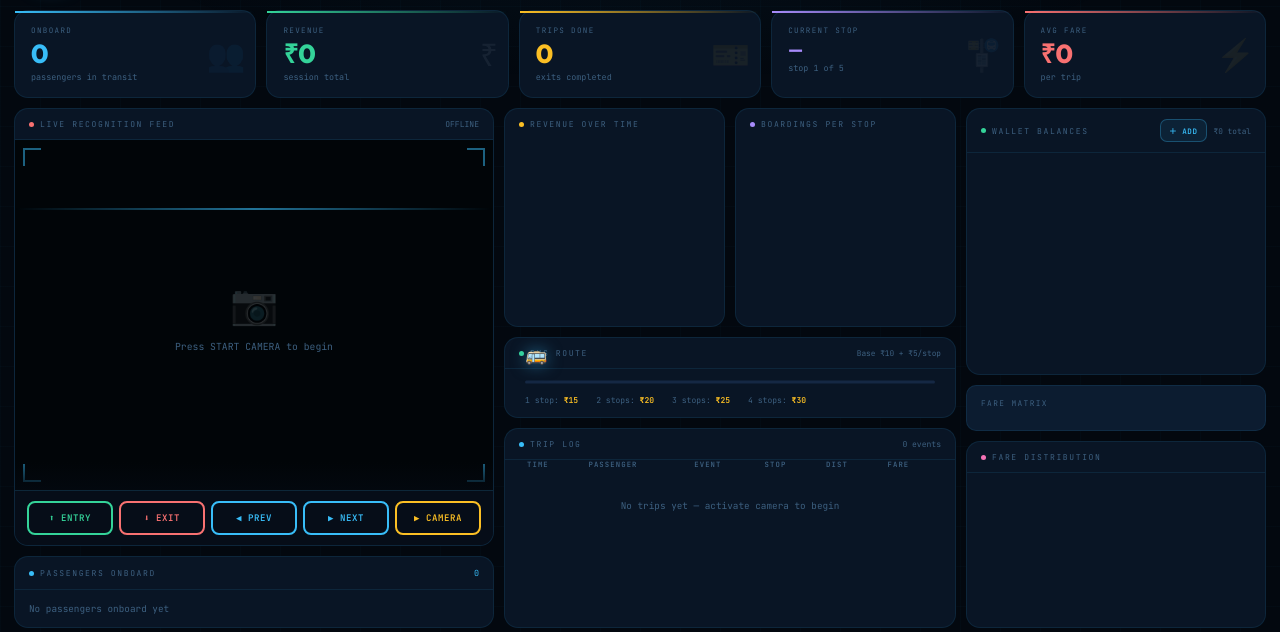
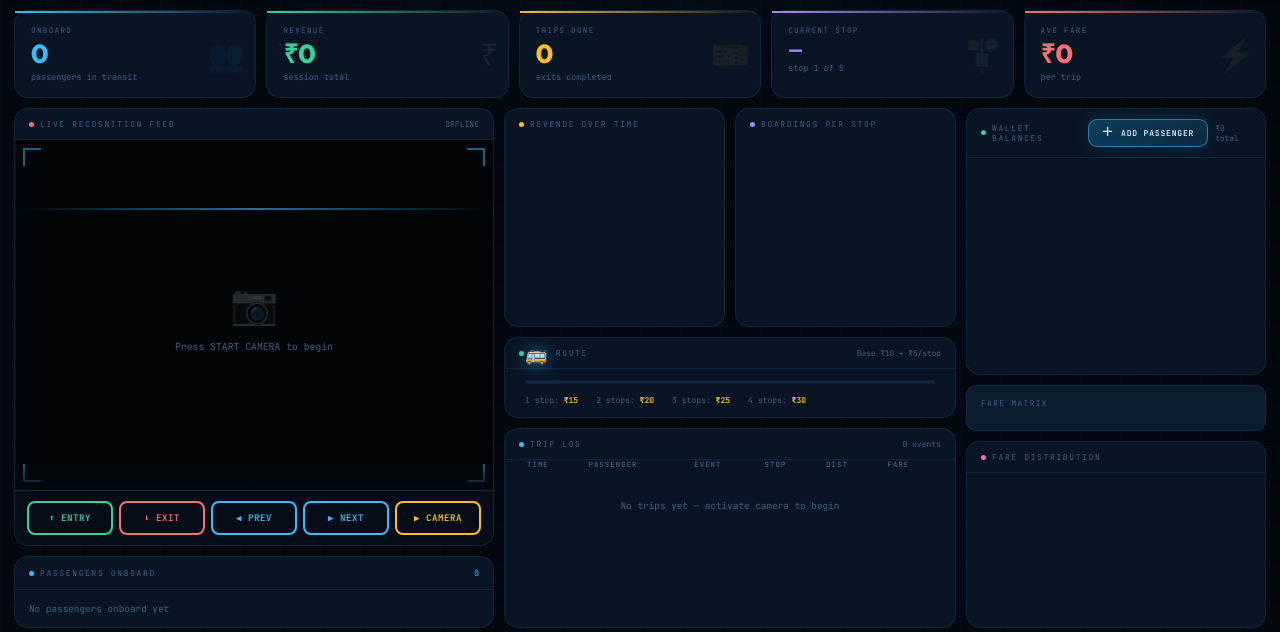
Before and after one commit to srivisnuA/FaceFare, a Flask app: page / in a window 1280 px wide. Shown: the part 74-706 px from the top of the page. Run offline with Flask 3, Linux system fonts and the light colour scheme; the visitor is signed in with stand-in values (Sample User, id 1); some libraries are stand-ins or nearby versions.

Commit message:
make add passenger action more prominent

```diff
--- a/templates/index.html
+++ b/templates/index.html
@@ -290,6 +290,16 @@ body::after{content:'';position:fixed;inset:0;z-index:0;pointer-events:none;
 /* ── Passenger enrollment modal ── */
 .enroll-btn{font-family:var(--mono);font-size:.58rem;font-weight:700;letter-spacing:.08em;padding:5px 8px;border-radius:7px;border:1px solid rgba(56,189,248,.3);background:rgba(56,189,248,.08);color:var(--cyan);cursor:pointer}
 .enroll-btn:hover{background:rgba(56,189,248,.16);border-color:var(--cyan)}
+.add-passenger-btn{display:inline-flex;align-items:center;gap:7px;padding:7px 13px;border-radius:9px;
+  border:1px solid rgba(56,189,248,.55);background:linear-gradient(135deg,rgba(14,165,233,.28),rgba(56,189,248,.12));
+  color:#e2f0ff;font-family:var(--mono);font-size:.62rem;font-weight:800;letter-spacing:.1em;
+  cursor:pointer;box-shadow:0 0 18px rgba(56,189,248,.14),inset 0 0 14px rgba(56,189,248,.05);
+  transition:transform .18s ease,box-shadow .18s ease,border-color .18s ease,background .18s ease;white-space:nowrap}
+.add-passenger-btn:hover{transform:translateY(-1px);border-color:var(--cyan);
+  background:linear-gradient(135deg,rgba(14,165,233,.36),rgba(56,189,248,.18));
+  box-shadow:0 0 24px rgba(56,189,248,.28),inset 0 0 16px rgba(56,189,248,.08)}
+.add-passenger-btn:active{transform:translateY(0) scale(.98)}
+.add-passenger-icon{font-size:.9rem;line-height:1}
 .enroll-modal{display:none;position:fixed;inset:0;background:rgba(0,0,0,.72);backdrop-filter:blur(8px);z-index:2000;align-items:center;justify-content:center;padding:20px}
 .enroll-modal.open{display:flex}
 .enroll-card{width:min(520px,100%);background:var(--s1);border:1px solid var(--border2);border-radius:var(--r);box-shadow:0 20px 70px rgba(0,0,0,.6);overflow:hidden}
@@ -505,7 +515,9 @@ body::after{content:'';position:fixed;inset:0;z-index:0;pointer-events:none;
         <div class="panel-head">
           <div class="ph-title"><span class="ph-dot" style="background:var(--green)"></span>WALLET BALANCES</div>
           <div style="display:flex;align-items:center;gap:7px">
-            <button class="enroll-btn" id="btn-add-passenger" type="button">＋ ADD</button>
+            <button class="add-passenger-btn" id="btn-add-passenger" type="button" title="Add a new passenger">
+              <span class="add-passenger-icon">＋</span><span>ADD PASSENGER</span>
+            </button>
             <span style="font-family:var(--mono);font-size:.6rem;color:var(--muted)" id="wallet-total">₹0 total</span>
           </div>
         </div>
```
